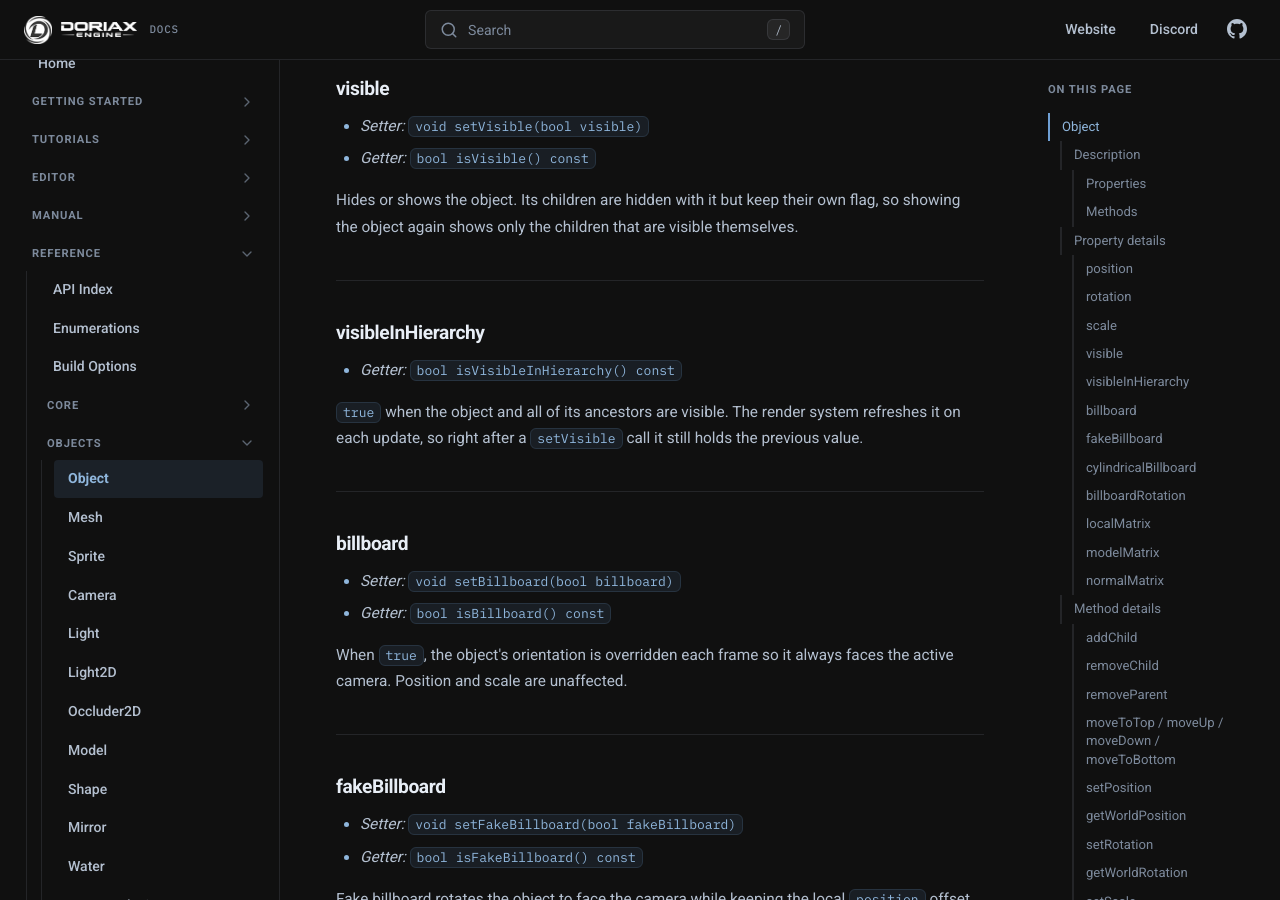
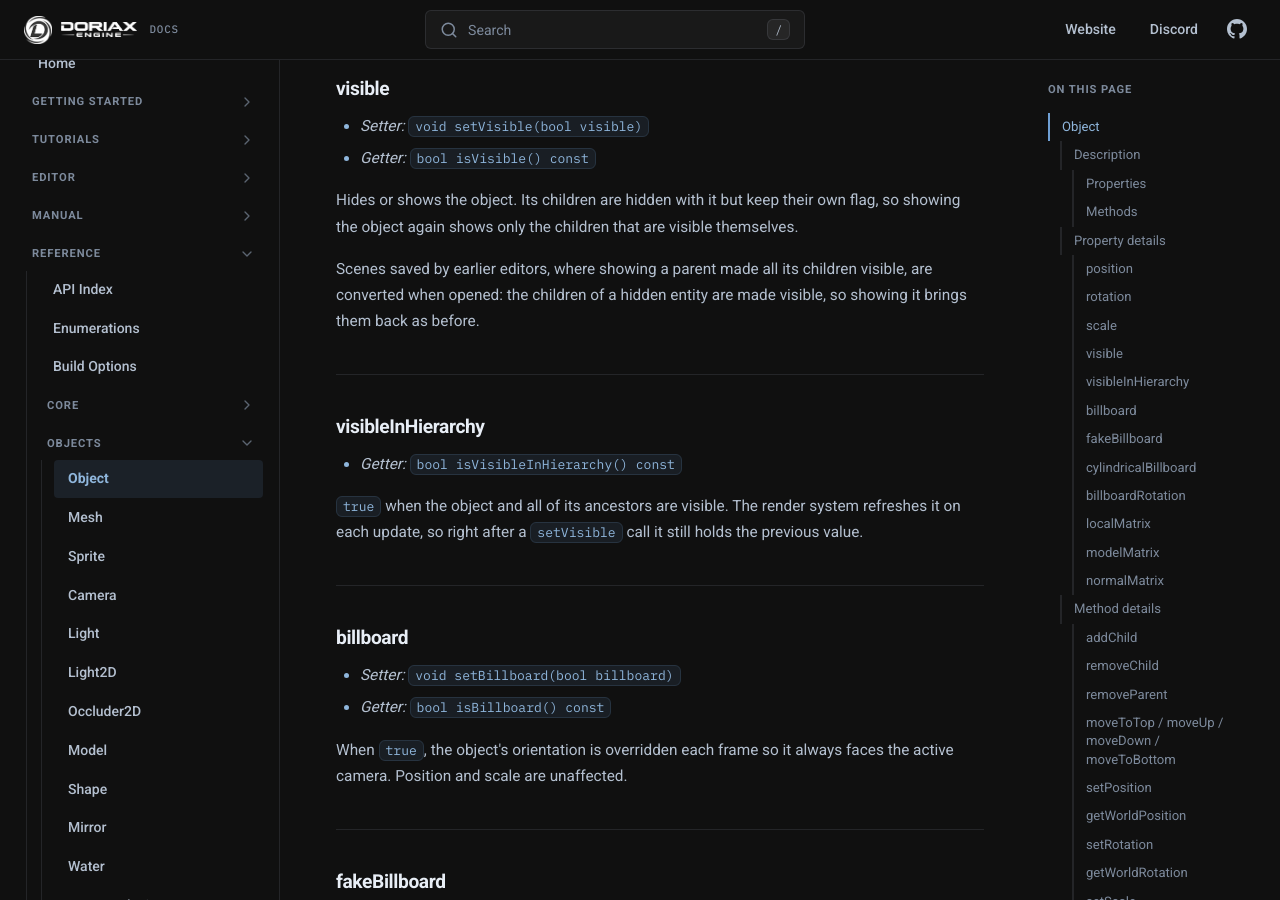
Before and after one commit to doriaxengine/doriax-docs, an MkDocs documentation site: the page built from docs/reference/classes/object.md, in a window 1280 px wide and 900 px high, scrolled down 4695 px. Built offline with MkDocs 1.6.1, drawn with Linux system fonts in a browser that asks for light colours; comment, search, counter and statistics services are not loaded.

Commit message:
Noted that older scenes are converted to inherited visibility

```diff
--- a/docs/reference/classes/object.md
+++ b/docs/reference/classes/object.md
@@ -164,6 +164,8 @@ Local scale relative to the parent.
 * *Getter:* `bool isVisible() const`
 
 Hides or shows the object. Its children are hidden with it but keep their own flag, so showing the object again shows only the children that are visible themselves.
+
+Scenes saved by earlier editors, where showing a parent made all its children visible, are converted when opened: the children of a hidden entity are made visible, so showing it brings them back as before.
 
 ---
 
```
